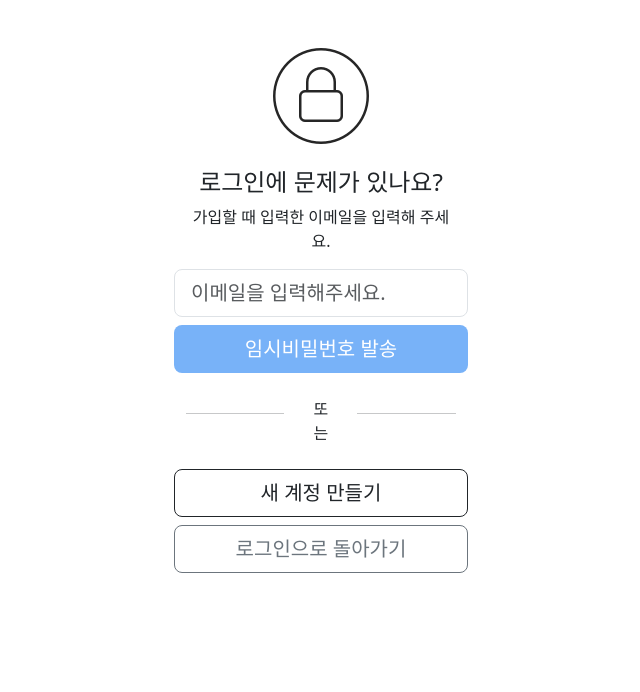
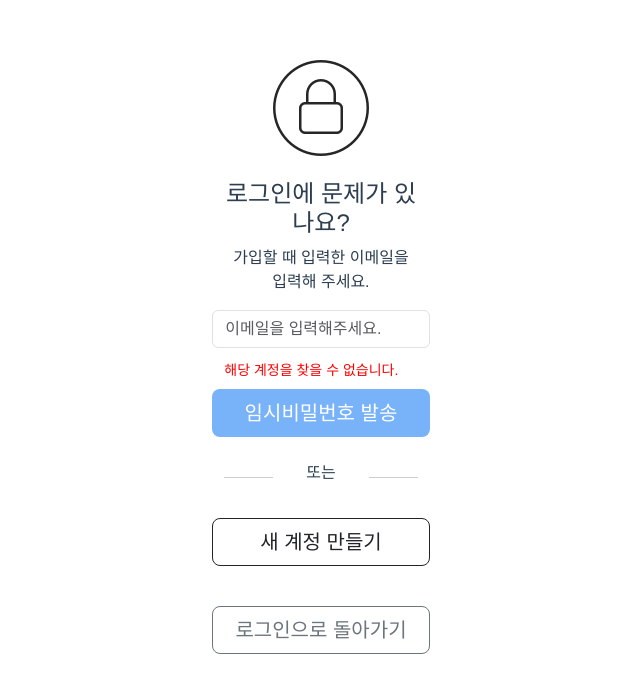
Before and after one commit to CodingMate24/FrontEnd, a Vue app: page /findPass in a window 1280 px wide. Shown: the top 692 px of the page, without its empty margins (319-959 px from the left). Built offline with nearby package versions, Linux system fonts and the light colour scheme.

Commit message:
[추가] bootstrap, axios 라이브러리 추가

```diff
--- a/index.html
+++ b/index.html
@@ -4,12 +4,17 @@
     <meta charset="UTF-8">
     <link rel="icon" href="/favicon.ico">
     <meta name="viewport" content="width=device-width, initial-scale=1.0">
+    <!--
     <link href="https://cdn.jsdelivr.net/npm/bootstrap@5.3.3/dist/css/bootstrap.min.css" rel="stylesheet" integrity="sha384-QWTKZyjpPEjISv5WaRU9OFeRpok6YctnYmDr5pNlyT2bRjXh0JMhjY6hW+ALEwIH" crossorigin="anonymous">
-      <title>CodingStudy</title>
+    -->
+    <title>CodingStudy</title>
   </head>
   <body>
     <div id="app"></div>
     <script type="module" src="/src/main.js"></script>
+    <!--
     <script src="https://cdn.jsdelivr.net/npm/bootstrap@5.3.3/dist/js/bootstrap.bundle.min.js" integrity="sha384-YvpcrYf0tY3lHB60NNkmXc5s9fDVZLESaAA55NDzOxhy9GkcIdslK1eN7N6jIeHz" crossorigin="anonymous"></script>
+    <script src="https://unpkg.com/axios/dist/axios.min.js"></script>
+    -->
   </body>
 </html>
--- a/package.json
+++ b/package.json
@@ -9,6 +9,7 @@
     "preview": "vite preview"
   },
   "dependencies": {
+    "axios": "^1.6.7",
     "bootstrap": "^5.3.3",
     "vue": "^3.4.21",
     "vue-router": "^4.3.0"
--- a/src/App.vue
+++ b/src/App.vue
@@ -1,13 +1,20 @@
-<script>
-  export default {}
-</script>
-
 <template>
   <div id="app">
-    <router-view> </router-view>
+    <router-view/>
   </div>
 </template>
 
+<script>
+export default {
+  name: 'App'
+}
+</script>
+
 <style>
-
+#app {
+  font-family: 'Avenir', Helvetica, Arial, sans-serif;
+  -webkit-font-smoothing: antialiased;
+  -moz-osx-font-smoothing: grayscale;
+   color: #2c3e50;
+}
 </style>
--- a/src/findPass/findPass.vue
+++ b/src/findPass/findPass.vue
@@ -1,14 +1,26 @@
 <script>
 export default {};
+
+
+// 테스트 코드 - 추후 반영예쩡
+let formData = {"test" : "test"};
+
+const LoginService = function () {
+  axios.get('/api/user/login', formData, {
+    headers: {
+      "Content-Type": "application/json",
+    },
+  }).then((res) => {
+    console.log("res.data :", res.data);
+  });
+};
 </script>
 
 <template>
-  <div class="row" id="findPass">
+  <div class="row border-1" id="findPass">
     <div class="col-xs-2 col-lg-4"/>
-    <div class="col-xs-8 col-lg-3">
-      <br/>
-      <br/>
-      <div class="row">
+    <div class="col-xs-8 col-lg-2">
+      <div id="lockLogo" class="row">
         <div class="icon_lock" />
       </div>
       <br/>
@@ -17,29 +29,35 @@ export default {};
         <p>가입할 때 입력한 이메일을 입력해 주세요.</p>
       </div>
       <div class="row d-grid gap-2">
-        <input id="email" class="form-control form-control-lg" type="text" placeholder="이메일을 입력해주세요." aria-label="default input example">
+        <input id="email" class="form-control" type="text" placeholder="이메일을 입력해주세요." aria-label="default input example">
+        <div id="passwordHelpBlock" class="form-text" style="color: red;">
+          해당 계정을 찾을 수 없습니다.
+        </div>
         <button id="sendMail" class="btn text-white btn-lg" style="background-color: #78B2F8;">임시비밀번호 발송</button>
       </div>
       <br/>
       <div class="row text-center">
-        <div class="col-5"><hr/></div>
-        <div class="col-2">또는</div>
-        <div class="col-5"><hr/></div>
+        <div class="col-4"><hr/></div>
+        <div class="col-4">또는</div>
+        <div class="col-4"><hr/></div>
       </div>
       <br/>
       <div class="row d-grid gap-2">
           <button id="signin" class="btn btn-outline-dark btn-lg">새 계정 만들기</button>
+          <br/>
           <button id="login" class="btn btn-outline-secondary btn-lg">로그인으로 돌아가기</button>
       </div>
     </div>
     <div class="col-xs-2 col-lg-4"/>
   </div>
-
 </template>
 
 <style>
   div {
     margin: 0 auto;
+  }
+  #lockLogo {
+    margin-top: 60px;
   }
   .icon_lock {
     background: url('image/icons.png') no-repeat -130px -0px;
--- /dev/null
+++ b/vue.config.js
@@ -0,0 +1,8 @@
+module.exports = {
+    transpileDependencies :[
+        'vuetify'
+    ],
+    devServer: {
+        proxy: 'https://localhost:8080'
+    },
+};
```
Also changed, not shown: src/main.js (+11 -4 lines), 1 other file (tests, documents, lock files or other folders).
